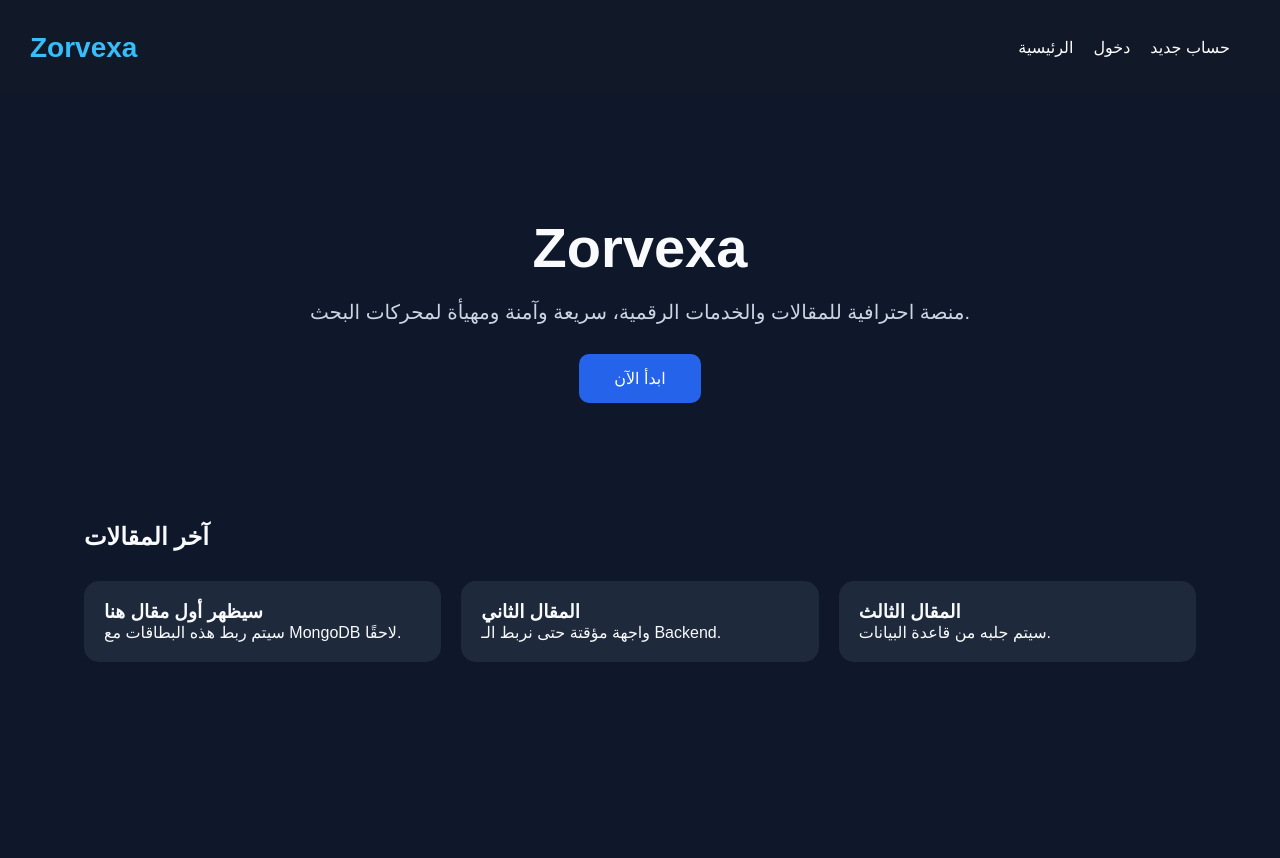
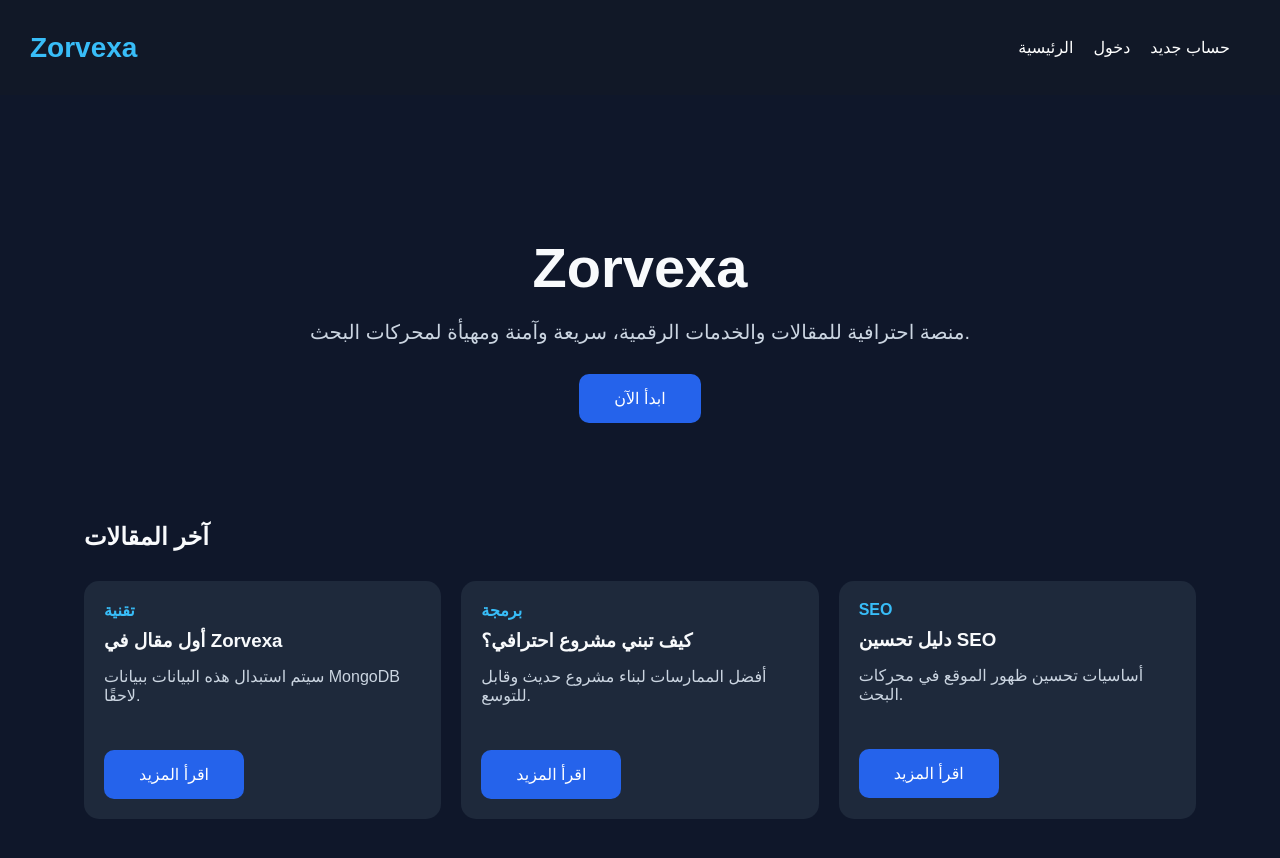
Before and after one commit to abdalrhmenabod1997-droid/Zorvexa, a React app in the folder frontend/: page / in a window 1280 px wide. Before the commit the page ends 800 px from the top, so only its background shows below. Built offline with nearby package versions, Linux system fonts and the light colour scheme; the HTML template or start-up script is replaced by a standard one.

Commit message:
Update Home.jsx

```diff
--- a/frontend/src/pages/Home.jsx
+++ b/frontend/src/pages/Home.jsx
@@ -1,26 +1,34 @@
 import { Link } from "react-router-dom";
+import ArticleCard from "../components/ArticleCard";
 
 export default function Home() {
+  const articles = [
+    {
+      title: "أول مقال في Zorvexa",
+      excerpt: "سيتم استبدال هذه البيانات ببيانات MongoDB لاحقًا.",
+      category: "تقنية",
+      slug: "first-article"
+    },
+    {
+      title: "كيف تبني مشروع احترافي؟",
+      excerpt: "أفضل الممارسات لبناء مشروع حديث وقابل للتوسع.",
+      category: "برمجة",
+      slug: "build-professional-project"
+    },
+    {
+      title: "دليل تحسين SEO",
+      excerpt: "أساسيات تحسين ظهور الموقع في محركات البحث.",
+      category: "SEO",
+      slug: "seo-guide"
+    }
+  ];
+
   return (
     <>
-      <section
-        style={{
-          textAlign: "center",
-          padding: "80px 20px"
-        }}
-      >
-        <h1 style={{ fontSize: "56px", marginBottom: "20px" }}>
-          Zorvexa
-        </h1>
+      <section className="hero">
+        <h1>Zorvexa</h1>
 
-        <p
-          style={{
-            fontSize: "20px",
-            maxWidth: "700px",
-            margin: "0 auto",
-            color: "#cbd5e1"
-          }}
-        >
+        <p>
           منصة احترافية للمقالات والخدمات الرقمية، سريعة وآمنة ومهيأة لمحركات البحث.
         </p>
 
@@ -29,31 +37,26 @@ export default function Home() {
         </Link>
       </section>
 
-      <section style={{ padding: "40px 0" }}>
+      <section>
         <h2>آخر المقالات</h2>
 
         <div
           style={{
             display: "grid",
-            gridTemplateColumns: "repeat(auto-fit,minmax(280px,1fr))",
+            gridTemplateColumns: "repeat(auto-fit,minmax(300px,1fr))",
             gap: "20px",
             marginTop: "30px"
           }}
         >
-          <div className="card">
-            <h3>سيظهر أول مقال هنا</h3>
-            <p>سيتم ربط هذه البطاقات مع MongoDB لاحقًا.</p>
-          </div>
-
-          <div className="card">
-            <h3>المقال الثاني</h3>
-            <p>واجهة مؤقتة حتى نربط الـ Backend.</p>
-          </div>
-
-          <div className="card">
-            <h3>المقال الثالث</h3>
-            <p>سيتم جلبه من قاعدة البيانات.</p>
-          </div>
+          {articles.map((article) => (
+            <ArticleCard
+              key={article.slug}
+              title={article.title}
+              excerpt={article.excerpt}
+              category={article.category}
+              slug={article.slug}
+            />
+          ))}
         </div>
       </section>
     </>
```
